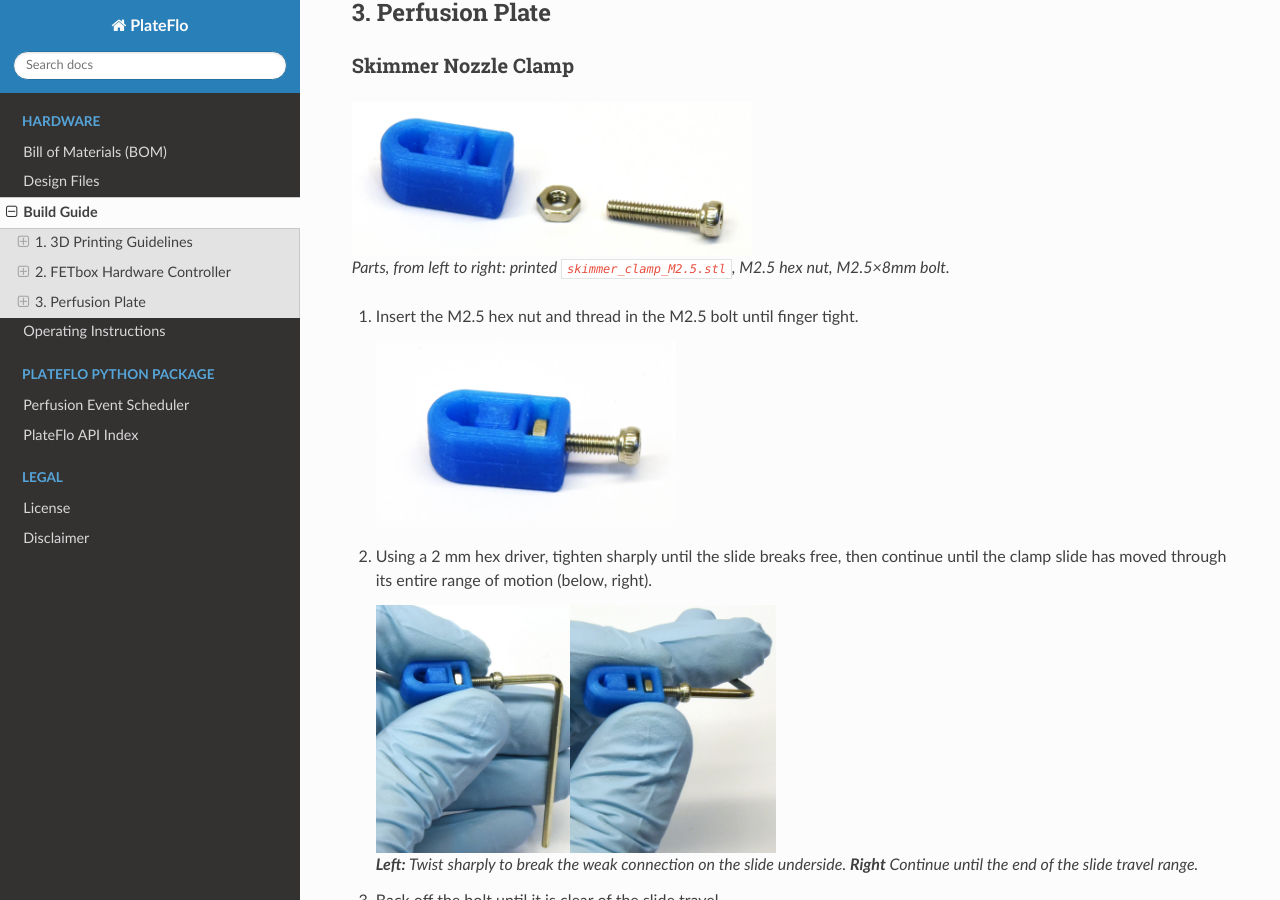
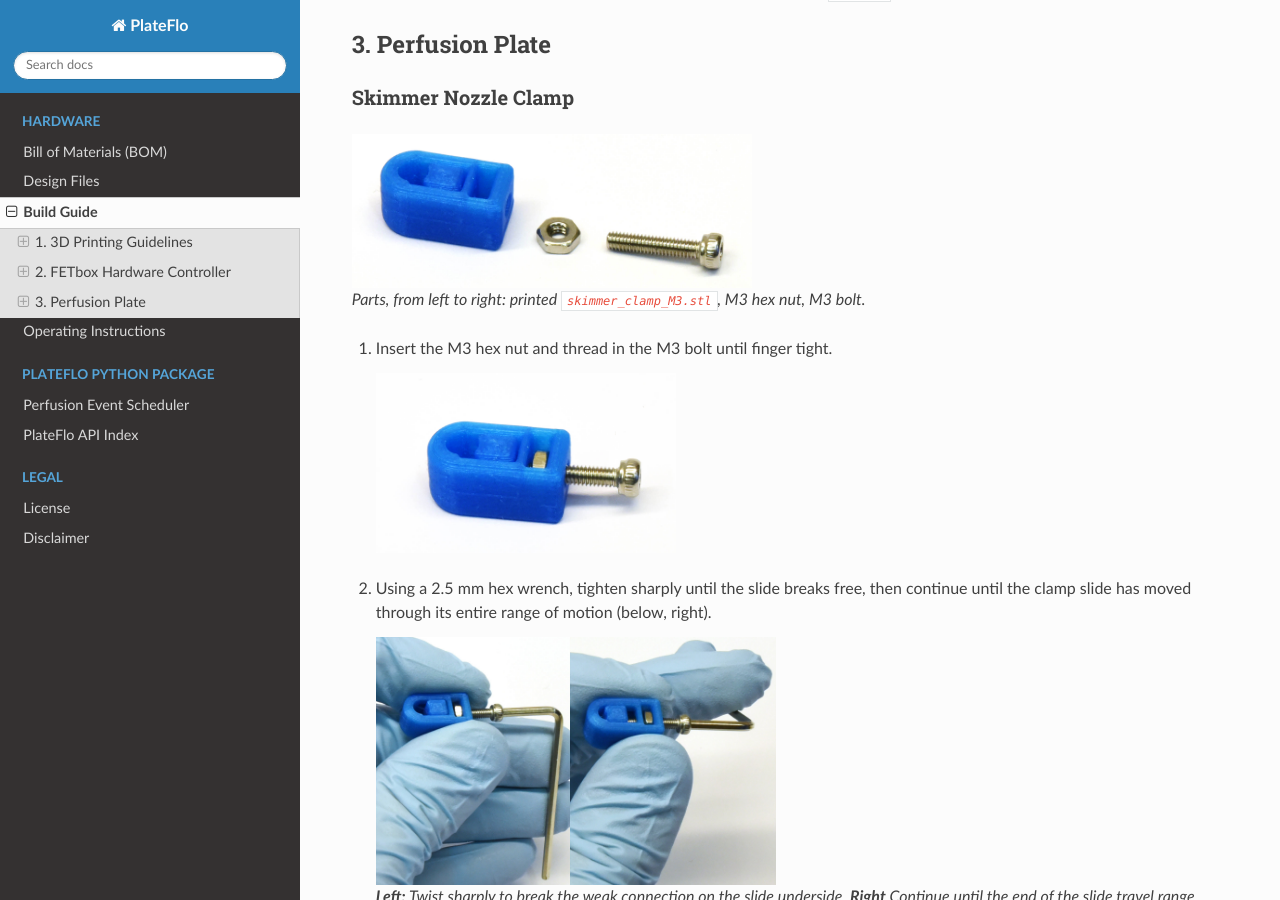
Before and after one commit to robertpazdzior/PlateFlo-docs, a Sphinx documentation site: the page built from source/hardware/build_guide.rst, in a window 1280 px wide and 900 px high, scrolled down 8286 px. Built offline with Sphinx 7.4.7 and the Read the Docs theme 2.0.0, drawn with Linux system fonts in a browser that asks for light colours; pages that are not in the unit, such as notebooks, are missing from menus; some of the changed text lies outside the part shown.

Commit message:
update skimmer to M3 hardware

```diff
--- a/source/hardware/bom.rst
+++ b/source/hardware/bom.rst
@@ -45,7 +45,7 @@ Required Tools
 * Soldering iron
 * Flux-core solder
 * Side cutters or similar (e.g. Knipex 78 61 125)
-* Hex wrenches, 2 mm and 2.5 mm
+* 2.5 mm hex wrench
 
 Optional Tools/Components
 ^^^^^^^^^^^^^^^^^^^^^^^^^
--- a/source/hardware/boms/perfplates_bom.csv
+++ b/source/hardware/boms/perfplates_bom.csv
@@ -1,6 +1,6 @@
 Component,Number,Cost per unit (EUR),Total cost (EUR),Source of materials,Material
-"Screw, M2.5x8mm, DIN912",1,0.05,4.58 [#f1]_ ,`Conrad <https://www.conrad.at/de/p/toolcraft-1061808-zylinderschrauben-m2-5-8-mm-innensechskant-din-912-edelstahl-a2-100-st-1061808.html>`_,Stainless steel
-"Hex nut, M2.5, DIN934",1,0.04,3.58 [#f1]_ ,`Conrad <https://www.conrad.at/de/p/toolcraft-to-5371779-sechskantmuttern-m2-5-iso-4035-edelstahl-a2-100-st-1790593.html>`_,Stainless steel
+"Screw, M3x8mm, DIN912",10,0.03,3.49 [#f1]_ ,`Conrad <https://www.conrad.at/de/p/toolcraft-1062106-zylinderschrauben-m3-8-mm-innensechskant-din-912-edelstahl-a4-100-st-1062106.html>`_,Stainless steel
+"Hex nut, M3, DIN934",1,0.04,3.58 [#f1]_ ,`Conrad <https://www.conrad.at/de/p/toolcraft-to-5371836-sechskantmuttern-m3-iso-4035-edelstahl-a4-100-st-1790612.html>`_,Stainless steel
 "Nunc OmniTray, one-well treated plates w/lids - 60/case",1,4.82,289.00,`Thermo-Fischer Scientific <https://www.thermofisher.com/order/catalog/product/165218>`_,PS
 "P200 pipette tips, non-filtered",4,,,Any,
 "PCB milling set, 2-3 mm",1,9.31,9.31,`Amazon (DE) <https://www.amazon.de/-/en/Nicerio-10-Pieces-Circuit-Carbide-Engraving/dp/B07F7NLP6K>`_,
--- a/source/hardware/boms/plateflo_bom.csv
+++ b/source/hardware/boms/plateflo_bom.csv
@@ -22,7 +22,7 @@ Fluidics,"Bio-Chem Valve 100P Pinch Valve, 12V, 3-way, 1/8""; 100PD3MP12-02B",1,
 ,"Assorted 1/16"" fittings",,,,Cole-Parmer,PTFE or PVDF,,
 ,,,,,,,,
 Perfusion Plates,"Screw, M2.5x8mm, DIN912",1,4.58,4.58,Conrad,Stainless steel,Pack of 100,https://www.conrad.at/de/p/toolcraft-1061808-zylinderschrauben-m2-5-8-mm-innensechskant-din-912-edelstahl-a2-100-st-1061808.html
-,"Hex nut, M2.5, DIN934",1,3.58,3.58,Conrad,Stainless steel,Pack of 100,https://www.conrad.at/de/p/toolcraft-to-5371779-sechskantmuttern-m2-5-iso-4035-edelstahl-a2-100-st-1790593.html
+,"Hex nut, M3, DIN934",1,3.58,3.58,Conrad,Stainless steel,Pack of 100,https://www.conrad.at/de/p/toolcraft-to-5371836-sechskantmuttern-m3-iso-4035-edelstahl-a4-100-st-1790612.html
 ,"Nunc OmniTray, one-well treated plates w/lids - 60/case",1,4.82,289.00,ThermoFischer Scientific,PS,Case of 60,https://www.thermofisher.com/order/catalog/product/165218
 ,"P200 pipette tips, non-filtered",4,,,Any,PP,Four per plate,
 ,"PCB milling bit set, 2-3 mm",1,9.31,9.31,Amazon (DE),,,https://www.amazon.de/-/en/Nicerio-10-Pieces-Circuit-Carbide-Engraving/dp/B07F7NLP6K
--- a/source/hardware/build_guide.rst
+++ b/source/hardware/build_guide.rst
@@ -333,17 +333,17 @@ Skimmer Nozzle Clamp
 .. figure:: img/skimmer_clamp_parts.jpg
         :width: 400
 
-        Parts, from left to right: printed ``skimmer_clamp_M2.5.stl``,
-        M2.5 hex nut, M2.5×8mm bolt.
+        Parts, from left to right: printed ``skimmer_clamp_M3.stl``,
+        M3 hex nut, M3 bolt.
 
-1.	Insert the M2.5 hex nut and thread in the M2.5 bolt until finger tight.
+1.	Insert the M3 hex nut and thread in the M3 bolt until finger tight.
 
         .. figure:: img/skimmer_clamp_fingertight.jpg
                 :width: 300
 
 .. _nozzle-clamp-pip:
 
-2.	Using a 2 mm hex driver, tighten sharply until the slide breaks free,
+2.	Using a 2.5 mm hex wrench, tighten sharply until the slide breaks free,
         then continue until the clamp slide has moved through its entire range
         of motion (below, right).
 
--- a/source/hardware/design_files.csv
+++ b/source/hardware/design_files.csv
@@ -1,5 +1,5 @@
 Design file name,File type,Open source license,Location
-skimmer_clamp_M2.5,STL & CAD (F3Z; STEP),CERN-OHL-W,https://doi.org/10.17605/OSF.IO/PYJCH
+skimmer_clamp_M3,STL & CAD (F3Z; STEP),CERN-OHL-W,https://doi.org/10.17605/OSF.IO/PYJCH
 skimmer_height_block_<height>mm.stl,STL,CERN-OHL-W,https://doi.org/10.17605/OSF.IO/PYJCH
 perfusion_lid_drill_jig,STL & CAD (STEP),CERN-OHL-W,https://doi.org/10.17605/OSF.IO/PYJCH
 valve_clip_base,STL & CAD (STEP),CERN-OHL-W,https://doi.org/10.17605/OSF.IO/PYJCH
--- a/source/hardware/design_files.rst
+++ b/source/hardware/design_files.rst
@@ -6,10 +6,10 @@ Design Files
     :widths: 25,25,25,25
     :header-rows: 1
 
-**skimmer_clamp_M2.5**
+**skimmer_clamp_M3**
     Print-in-place skimmer nozzle clamping mechanism. Fixed atop a drilled Nunc
     OmniTray lid to allow precise positioning of the skimmer nozzle tip height.
-    CAD files include modelled M2.5 fastener hardware as assembled.
+    CAD files include modelled M3 fastener hardware as assembled.
 **perfusion_lid_drill_jig**
     A guide for marking hole locations on Nunc® OmniTray® lids for drilling.
     Slides over top of the lid with holes for a fine-tipped marker.
```
Also changed, not shown: other parts of source/hardware/build_guide.rst (+2 -2 lines), source/hardware/img/skimmer_section_PIP.PNG.
